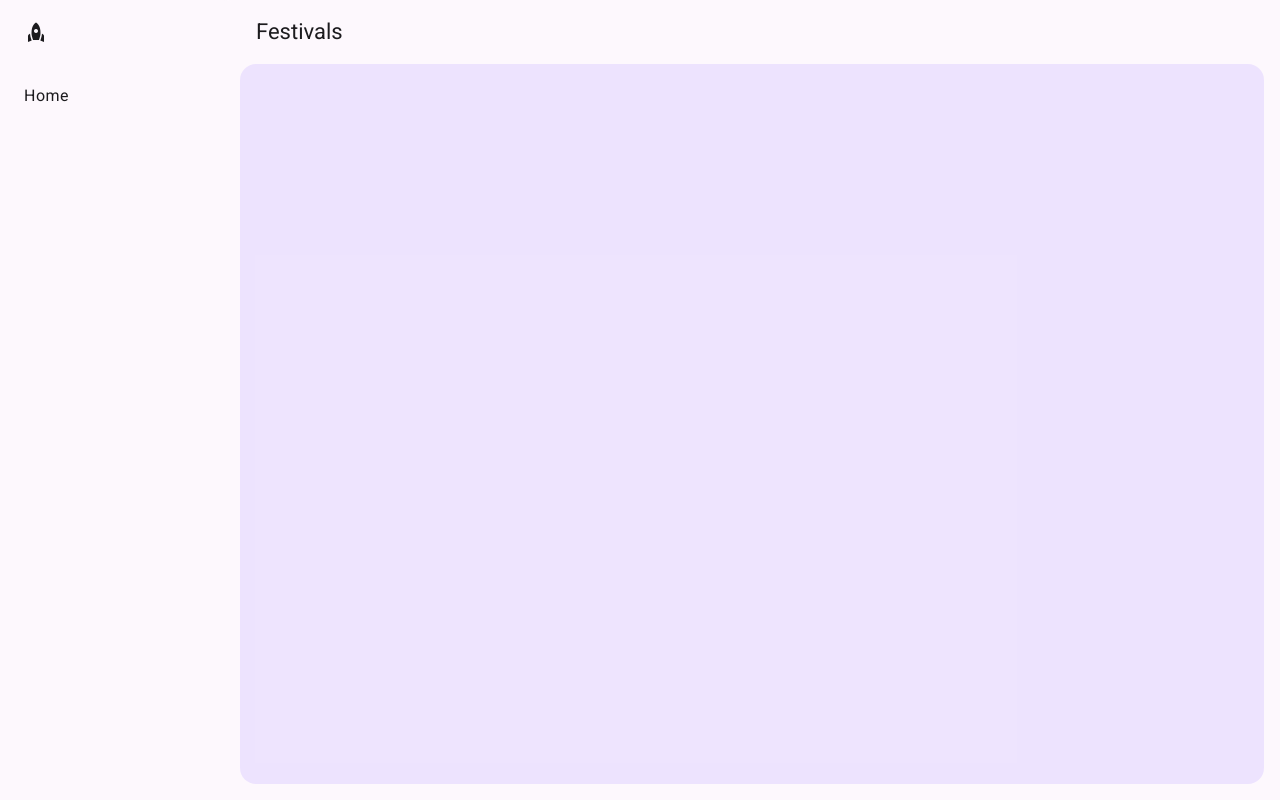
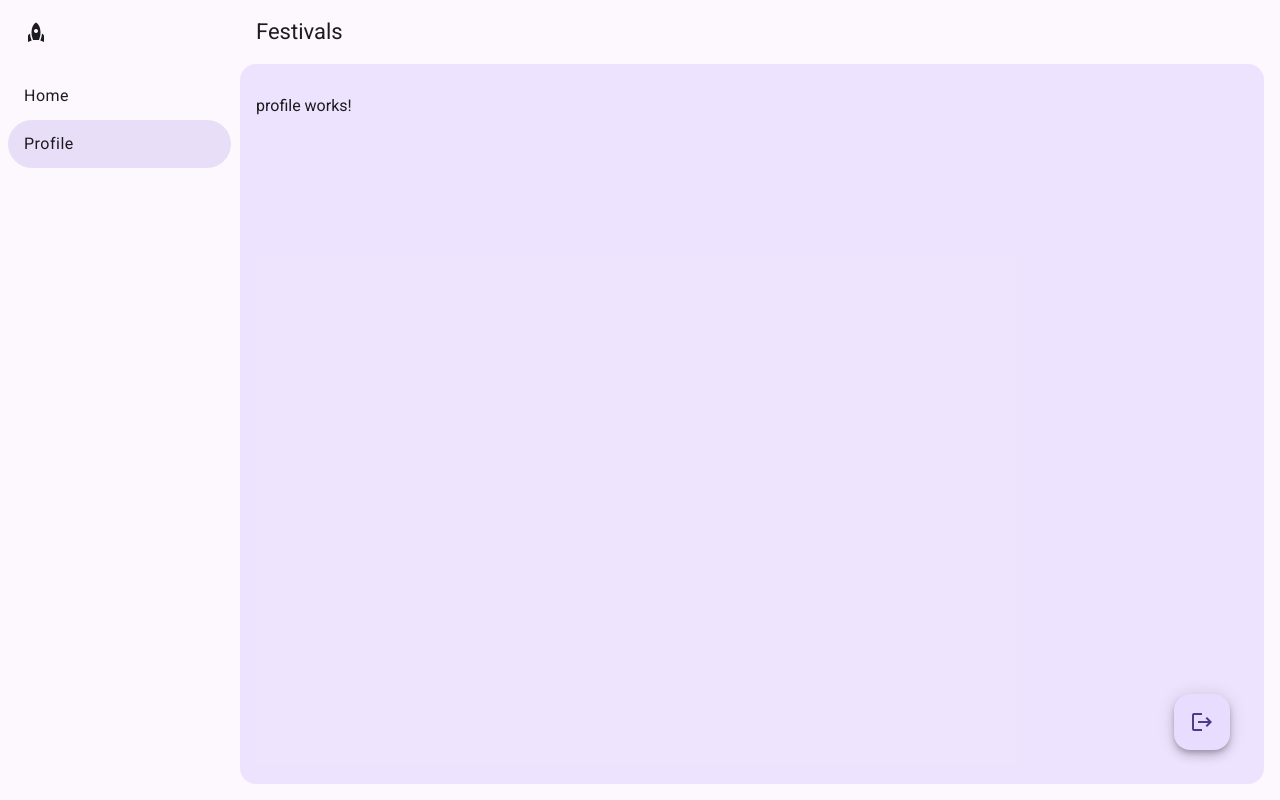
Before and after one commit to JovanDozic/festivals-app, an Angular app in the folder frontend/: page /profile in a window 1280 px wide. Before the commit this address led to /. Built offline with nearby package versions, Linux system fonts and the light colour scheme; sample sign-in values are in the browser's storage.

Commit message:
add logout and logout dialog

```diff
--- a/frontend/src/app/app.config.ts
+++ b/frontend/src/app/app.config.ts
@@ -17,6 +17,6 @@
     provideAnimationsAsync(),
     provideHttpClient(withInterceptorsFromDi()),
     { provide: HTTP_INTERCEPTORS, useClass: AuthInterceptor, multi: true },
-    provideAnimationsAsync(),
+    provideAnimationsAsync(), provideAnimationsAsync(),
   ],
 };
--- a/frontend/src/app/app.routes.ts
+++ b/frontend/src/app/app.routes.ts
@@ -50,4 +50,14 @@
     title: 'Login',
     canActivate: [AuthRedirectGuard],
   },
+  {
+    path: 'profile',
+    loadComponent: () =>
+      import('./features/user/profile/profile.component').then(
+        (c) => c.ProfileComponent
+      ),
+    title: 'Profile',
+    canActivate: [AuthGuard],
+    data: { expectedRoles: null },
+  },
 ];
--- a/frontend/src/app/core/auth.guard.ts
+++ b/frontend/src/app/core/auth.guard.ts
@@ -22,7 +22,9 @@
   const expectedRoles: string[] = route.data['expectedRoles'];
   const userRole = authService.getUserRole();
 
-  if (userRole && expectedRoles.includes(userRole)) {
+  if (!expectedRoles) {
+    return true;
+  } else if (userRole && expectedRoles.includes(userRole)) {
     return true;
   } else {
     router.navigate(['/unauthorized']);
--- a/frontend/src/app/core/auth.service.ts
+++ b/frontend/src/app/core/auth.service.ts
@@ -28,6 +28,7 @@
 
   logout(): void {
     localStorage.removeItem('authToken');
+    window.location.reload();
   }
 
   getUserRole(): string | null {
--- a/frontend/src/app/features/auth/login/login.component.ts
+++ b/frontend/src/app/features/auth/login/login.component.ts
@@ -3,7 +3,7 @@
 import { MatInputModule } from '@angular/material/input';
 import { MatButtonModule } from '@angular/material/button';
 import { AuthService } from '../../../core/auth.service';
-import { MatCardActions, MatCardModule } from '@angular/material/card';
+import { MatCardModule } from '@angular/material/card';
 import { CommonModule } from '@angular/common';
 
 @Component({
--- /dev/null
+++ b/frontend/src/app/features/user/profile/logout-dialog.html
@@ -0,0 +1,8 @@
+<h2 mat-dialog-title>Logout</h2>
+<mat-dialog-content>
+  <p>Are you sure you want to logout?</p>
+</mat-dialog-content>
+<mat-dialog-actions>
+  <button mat-button (click)="onNoClick()">No</button>
+  <button mat-button (click)="onYesClick()">Yes</button>
+</mat-dialog-actions>
--- /dev/null
+++ b/frontend/src/app/features/user/profile/profile.component.html
@@ -0,0 +1,5 @@
+<p>profile works!</p>
+
+<button mat-fab (click)="logout()" color="primary" class="fab-button">
+  <mat-icon>logout</mat-icon>
+</button>
--- /dev/null
+++ b/frontend/src/app/features/user/profile/profile.component.scss
@@ -0,0 +1,5 @@
+.fab-button {
+  position: absolute;
+  bottom: 50px;
+  right: 50px;
+}
--- /dev/null
+++ b/frontend/src/app/features/user/profile/profile.component.ts
@@ -0,0 +1,66 @@
+import { Component, inject } from '@angular/core';
+import { AuthService } from '../../../core/auth.service';
+import { MatButtonModule } from '@angular/material/button';
+import { MatIconModule } from '@angular/material/icon';
+import {
+  MAT_DIALOG_DATA,
+  MatDialog,
+  MatDialogActions,
+  MatDialogContent,
+  MatDialogRef,
+  MatDialogTitle,
+  MatDialogModule,
+} from '@angular/material/dialog';
+
+@Component({
+  selector: 'app-profile',
+  templateUrl: './profile.component.html',
+  styleUrl: './profile.component.scss',
+  standalone: true,
+  imports: [MatButtonModule, MatIconModule, MatDialogModule],
+})
+export class ProfileComponent {
+  private authService = inject(AuthService);
+  readonly dialog = inject(MatDialog);
+
+  logout() {
+    let dialogRef = this.dialog.open(LogoutDialog, {
+      data: { confirm: false },
+    });
+
+    dialogRef.afterClosed().subscribe((result) => {
+      console.log('The dialog was closed', result);
+      if (result !== undefined && result.confirm) {
+        this.authService.logout();
+      }
+    });
+  }
+}
+
+export interface DialogData {
+  confirm: boolean;
+}
+
+@Component({
+  selector: 'logout-dialog',
+  templateUrl: 'logout-dialog.html',
+  standalone: true,
+  imports: [
+    MatButtonModule,
+    MatDialogTitle,
+    MatDialogContent,
+    MatDialogActions,
+  ],
+})
+export class LogoutDialog {
+  readonly dialogRef = inject(MatDialogRef<LogoutDialog>);
+  readonly data = inject<DialogData>(MAT_DIALOG_DATA);
+
+  onNoClick(): void {
+    this.dialogRef.close({ confirm: false });
+  }
+
+  onYesClick(): void {
+    this.dialogRef.close({ confirm: true });
+  }
+}
--- a/frontend/src/app/layout/layout.component.html
+++ b/frontend/src/app/layout/layout.component.html
@@ -23,7 +23,7 @@
       </a>
       <a
         mat-list-item
-        routerLink="dashboard"
+        routerLink="/dashboard"
         *ngIf="visibleForRole('ATTENDEE')"
         #link="routerLinkActive"
         routerLinkActive
@@ -33,7 +33,7 @@
       </a>
       <a
         mat-list-item
-        routerLink="dashboard"
+        routerLink="/address"
         *ngIf="visibleForRole('ORGANIZER')"
         #link="routerLinkActive"
         routerLinkActive
@@ -43,13 +43,24 @@
       </a>
       <a
         mat-list-item
-        routerLink="dashboard"
+        routerLink="/login"
         *ngIf="!isLoggedIn()"
         #link="routerLinkActive"
         routerLinkActive
         [activated]="link.isActive"
       >
         Login
+      </a>
+
+      <a
+        mat-list-item
+        routerLink="/profile"
+        *ngIf="isLoggedIn()"
+        #link="routerLinkActive"
+        routerLinkActive
+        [activated]="link.isActive"
+      >
+        Profile
       </a>
     </mat-nav-list>
   </mat-sidenav>
```
Also changed, not shown: frontend/package.json (line endings or trailing spaces), 1 other file (tests, documents, lock files or other folders).
